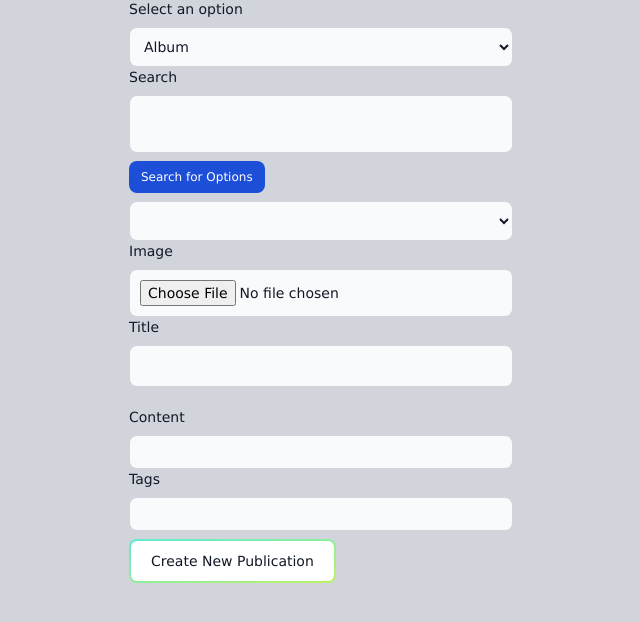
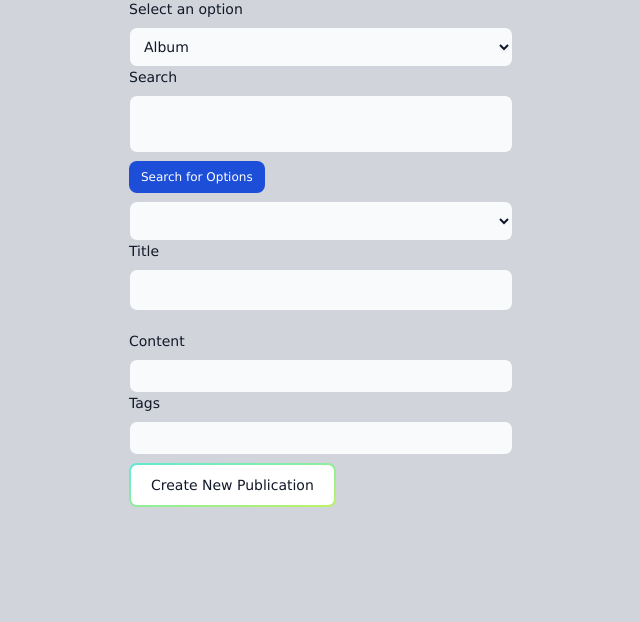
Before and after one commit to tonircabello/project-instafy, a Node server app: page /create-publication in a window 1280 px wide. Shown: the part 97-719 px from the top of the page, without its empty margins (319-959 px from the left). Run offline with Node 20, Linux system fonts and the light colour scheme; the visitor is signed in with stand-in values (Sample User, id 1); lists and menus that the app fills with data are empty; some libraries are stand-ins or nearby versions.

Commit message:
Working version

```diff
--- a/public/js/script.js
+++ b/public/js/script.js
@@ -63,8 +63,10 @@ document.addEventListener("DOMContentLoaded", () => {
               <option class="text-white" value="${data.artists.items[i].id}">${data.artists.items[i].
               name}</option>
               `;
+
             }
           }
+
         })
         .catch((err) =>
           console.log("The error while searching artists occurred: ", err)
@@ -142,7 +144,26 @@ document.addEventListener("DOMContentLoaded", () => {
         })
         .catch((err) =>
           console.log("The error while searching artists occurred: ", err)
-        );
+      );
     }
   });
+  const createButton = document.getElementById('button-create');
+  createButton.addEventListener("click", function (event){
+    const image = document.getElementById("image");
+    const optionSelected = document.getElementById("optionSelected").value;
+    const formSelect = document.getElementById("publication");
+    const artistChoosed = formSelect.value
+    if(optionSelected ==="Ar"){
+        fetch(`https://api.spotify.com/v1/artists/${artistChoosed}`, {
+          headers: {
+            Authorization: `Bearer ${accessToken}`,
+          },
+        })
+          .then((response) => response.json())
+          .then((data) => {
+            const publicationImage = `${data.images[1].url}`;
+             image.value = `${publicationImage}`
+      })
+    }
+  })
 });
--- a/routes/protected.routes.js
+++ b/routes/protected.routes.js
@@ -133,8 +133,9 @@ router.post("/create-publication", isLoggedIn,fileUploader.single("publicationIm
     about: req.body.about,
     aboutType: req.body.aboutType,
     user: req.session.currentUser,
-    publicationImage: req.file.path,
+    publicationImage: req.body.publicationImage
   };
+  console.log(newPublication)
   Publication.create(newPublication).then((data) => {
     User.findById(req.session.currentUser._id).then((user) => {
       user.publications.push(data);
--- a/views/Protected/create-publication.hbs
+++ b/views/Protected/create-publication.hbs
@@ -25,7 +25,6 @@
       <label for="aboutType">
         <select class="hidden" name="aboutType" id="aboutType"></select>
       </label>
-
     </div>
     <div>
       <label for="about">
@@ -33,12 +32,13 @@
       </label>
     </div>
     <div>
-          <label
-        for="publicationImage"
-        class="block mb-2 text-sm font-medium text-gray-900 dark:text-white"
-      >Image</label>
-       <input type="file" id="image" name="image" class="bg-gray-50 border border-gray-300 text-gray-900 text-sm rounded-lg focus:ring-blue-500 focus:border-blue-500 block w-full p-2.5 dark:bg-gray-700 dark:border-gray-600 dark:placeholder-gray-400 dark:text-white dark:focus:ring-blue-500 dark:focus:border-blue-500" placeholder="Your img" />
-       </div>
+      <label for="publicationImage">
+        <select class="hidden" name="publicationImage" id="image">
+
+        </select>
+
+      </label>
+    </div>
     <div class="mb-5">
       <label
         for="title"
@@ -75,7 +75,7 @@
         class="block w-full p-2 text-gray-900 border border-gray-300 rounded-lg bg-gray-50 text-xs focus:ring-blue-500 focus:border-blue-500 dark:bg-gray-700 dark:border-gray-600 dark:placeholder-gray-400 dark:text-white dark:focus:ring-blue-500 dark:focus:border-blue-500"
       />
     </div>
-    <button class="mt-2 relative inline-flex items-center justify-center p-0.5 mb-2 me-2 overflow-hidden text-sm font-medium text-gray-900 rounded-lg group bg-gradient-to-br from-teal-300 to-lime-300 group-hover:from-teal-300 group-hover:to-lime-300 dark:text-white dark:hover:text-gray-900 focus:ring-4 focus:outline-none focus:ring-lime-200 dark:focus:ring-lime-800" type="submit">
+    <button class="mt-2 relative inline-flex items-center justify-center p-0.5 mb-2 me-2 overflow-hidden text-sm font-medium text-gray-900 rounded-lg group bg-gradient-to-br from-teal-300 to-lime-300 group-hover:from-teal-300 group-hover:to-lime-300 dark:text-white dark:hover:text-gray-900 focus:ring-4 focus:outline-none focus:ring-lime-200 dark:focus:ring-lime-800" type="submit" id="button-create">
          <span class="relative px-5 py-2.5 transition-all ease-in duration-75 bg-white dark:bg-gray-900 rounded-md group-hover:bg-opacity-0"
       >Create New Publication</button>
     </div>
--- a/views/Protected/search.hbs
+++ b/views/Protected/search.hbs
@@ -30,7 +30,7 @@
               <img src="{{user.profilePicture}}" alt="profile picture" class="h-10 w-10 md:h-12 md:w-12 rounded-full object-cover hover:opacity-75">
               <h5 class="mb-2 text-2xl font-bold tracking-tight text-gray-900 dark:text-white">{{user.username}}</h5>
             </div>
-            <img class="rounded-t-lg" src="/docs/images/blog/image-1.jpg" alt="publication img" />
+            <img class="rounded-t-lg" src="{{publicationImage}}" alt="publication img" />
               <div class="p-5">
                   <h5 class="mb-2 text-2xl font-bold tracking-tight text-gray-900 dark:text-white">{{title}}</h5>
                   <p class="mb-3 font-normal text-gray-700 dark:text-gray-400">{{content}}</p>
```
